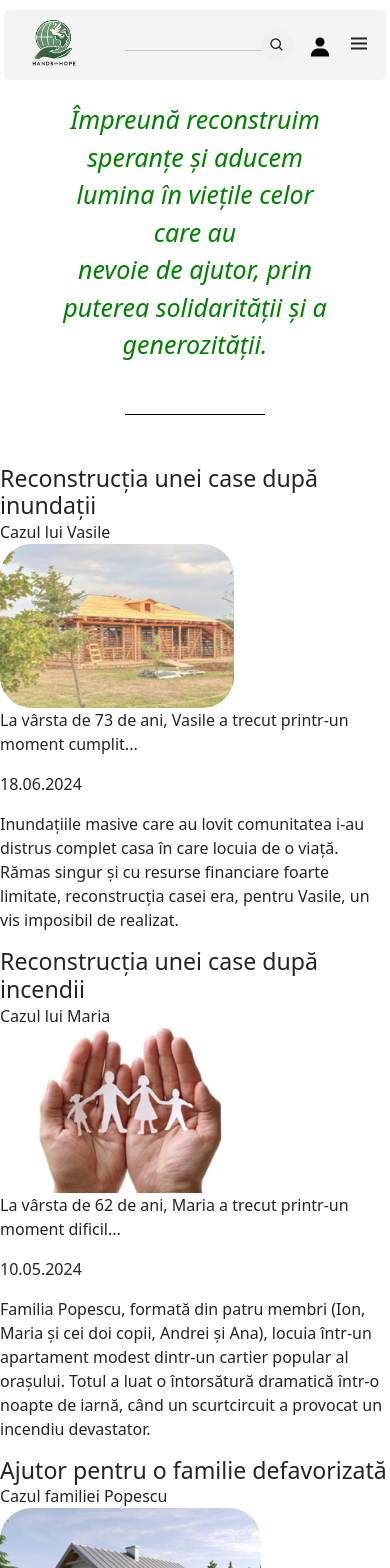
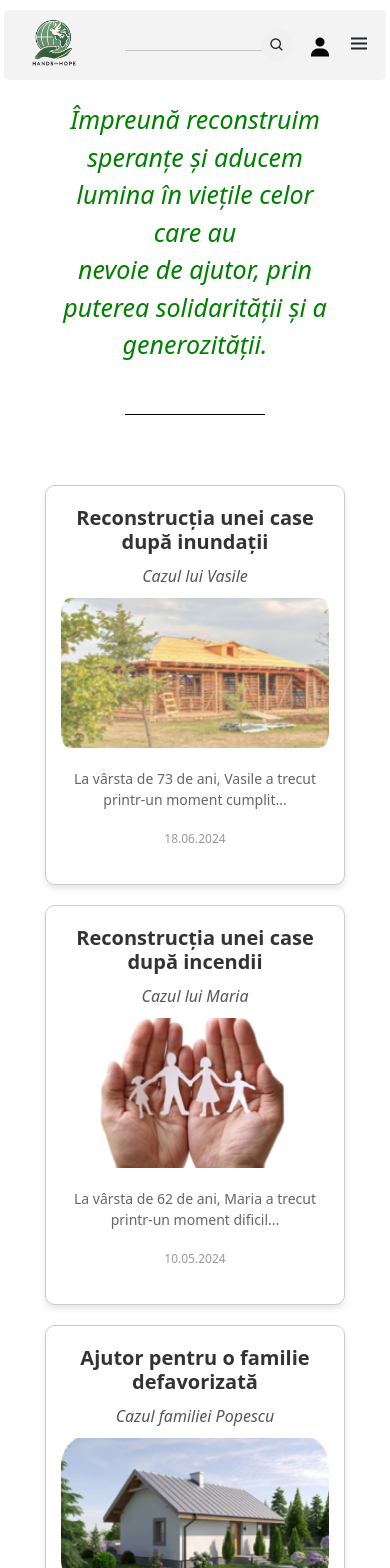
Before and after one commit to Catalin567/Proiect-HandsOnHope, a React (Vite) app: page /Blog in a window 390 px wide. Shown: the top 1568 px of the page. Built offline with nearby package versions, Linux system fonts and the light colour scheme.

Commit message:
actualizare Blog.css

```diff
--- a/src/styles/Blog.css
+++ b/src/styles/Blog.css
@@ -1,15 +1,4 @@
-@media (max-width: 768px) {
-  .navbar ul {
-    flex-wrap: wrap;
-    justify-content: center;
-  }
 
-  .actions {
-    margin-top: 10px;
-  }
-}
-
-/* Main Section */
 .main-section {
   text-align: center;
   margin: 50px 20px;
@@ -32,72 +21,128 @@
   line-height: 1.5;
 }
 
-/* Blog Section */
-.blog-container {
-  max-width: 1200px;
-  margin: 50px auto;
-  padding: 0 20px;
+
+.card-container {
+  display: grid;
+  grid-template-columns: repeat(3, 1fr);
+  gap: 20px;
+  padding: 20px;
+  justify-content: center;
 }
 
-.blog-title {
-  font-size: 28px;
-  text-align: center;
-  color: #008000;
-  margin-bottom: 30px;
+
+.flip-card {
+  background-color: transparent;
+  width: 300px;
+  height: 400px;
+  perspective: 1000px;
+  margin: 0 auto;
 }
 
-.blog-posts {
-  display: grid;
-  grid-template-columns: repeat(auto-fit, minmax(300px, 1fr));
-  gap: 20px;
+.flip-card-inner {
+  position: relative;
+  width: 100%;
+  height: 100%;
+  text-align: center;
+  transition: transform 0.6s;
+  transform-style: preserve-3d;
 }
 
-.blog-post {
-  background-color: #fff;
+.flip-card:hover .flip-card-inner {
+  transform: rotateY(180deg);
+}
+
+.flip-card-front,
+.flip-card-back {
+  position: absolute;
+  width: 100%;
+  height: 100%;
+  backface-visibility: hidden;
+  border: 1px solid #ccc;
   border-radius: 10px;
   box-shadow: 0 4px 6px rgba(0, 0, 0, 0.1);
-  padding: 20px;
-  transition: transform 0.3s;
 }
 
-.blog-post:hover {
-  transform: scale(1.05);
+.flip-card-front {
+  background-color: #fff;
+  color: black;
+  display: flex;
+  flex-direction: column;
+  align-items: center;
+  justify-content: space-around;
+  padding: 15px;
 }
 
-.blog-post img {
-  width: 100%;
-  height: auto;
-  border-radius: 10px;
-  margin-bottom: 15px;
+.flip-card-back {
+  background-color: #008000;
+  color: white;
+  transform: rotateY(180deg);
+  display: flex;
+  align-items: center;
+  justify-content: center;
+  text-align: center;
+  padding: 15px;
 }
 
-.blog-post-title {
+.card-title {
   font-size: 20px;
   font-weight: bold;
   color: #333;
-  margin-bottom: 10px;
 }
 
-.blog-post-description {
+.card-subtitle {
+  font-size: 16px;
+  color: #555;
+  font-style: italic;
+}
+
+.card-image {
+  width: 100%;
+  height: 150px;
+  object-fit: cover;
+  border-radius: 10px;
+}
+
+.card-description {
   font-size: 14px;
-  color: #555;
+  color: #666;
+  margin: 10px 0;
+}
+
+.card-date {
+  font-size: 12px;
+  color: #999;
+}
+
+.card-back-text {
+  font-size: 14px;
   line-height: 1.6;
 }
 
-.blog-post-link {
+
+.navbar ul {
+  display: flex;
+  justify-content: center;
+  list-style: none;
+  padding: 0;
+  margin: 0;
+}
+
+.navbar ul li {
+  margin: 0 10px;
+}
+
+.navbar ul li a {
   text-decoration: none;
   color: #008000;
   font-weight: bold;
-  display: inline-block;
-  margin-top: 10px;
-  transition: color 0.3s;
 }
 
-.blog-post-link:hover {
-  color: #006400;
+.navbar ul li a:hover {
+  text-decoration: underline;
 }
 
-/* Footer */
+
 .footer {
   background-color: #ffffff;
   color: #333;
@@ -115,87 +160,32 @@
   flex-wrap: wrap;
 }
 
-.footer-newsletter {
-  flex: 1;
-  max-width: 400px;
-}
-
 .footer-title {
   font-size: 20px;
   font-weight: bold;
   color: #008000;
   margin-bottom: 15px;
-  line-height: 1.5;
-}
-
-.newsletter-form {
-  display: flex;
-  align-items: center;
-  gap: 10px;
-  margin-top: 10px;
-}
-
-.newsletter-input {
-  flex: 1;
-  padding: 10px;
-  border: 1px solid #ccc;
-  border-radius: 5px;
-}
-
-.newsletter-button {
-  padding: 10px 20px;
-  background-color: #008000;
-  color: white;
-  border: none;
-  border-radius: 5px;
-  cursor: pointer;
-  transition: background-color 0.3s;
-}
-
-.newsletter-button:hover {
-  background-color: #006400;
-}
-
-.footer-info {
-  flex: 1;
-  max-width: 400px;
-}
-
-.footer-subtitle {
-  font-size: 16px;
-  font-weight: bold;
-  margin-bottom: 10px;
-}
-
-.footer-info a {
-  color: #008000;
-  text-decoration: none;
-}
-
-.footer-info a:hover {
-  text-decoration: underline;
-}
-
-.footer-donation {
-  flex: 1;
-  max-width: 400px;
 }
 
 .social-links {
-  margin-top: 15px;
   display: flex;
   gap: 10px;
+  margin-top: 10px;
 }
 
 .social-links a img {
   width: 24px;
   height: 24px;
-  display: block;
 }
 
 @media (max-width: 768px) {
-  .footer-container {
-    flex-direction: column;
-    text-align: center;
+  .card-container {
+    grid-template-columns: repeat(2, 1fr);
   }
 }
+
+@media (max-width: 480px) {
+  .card-container {
+    grid-template-columns: 1fr;
+  }
+}
```
Also changed, not shown: 1 other file (tests, documents, lock files or other folders).
